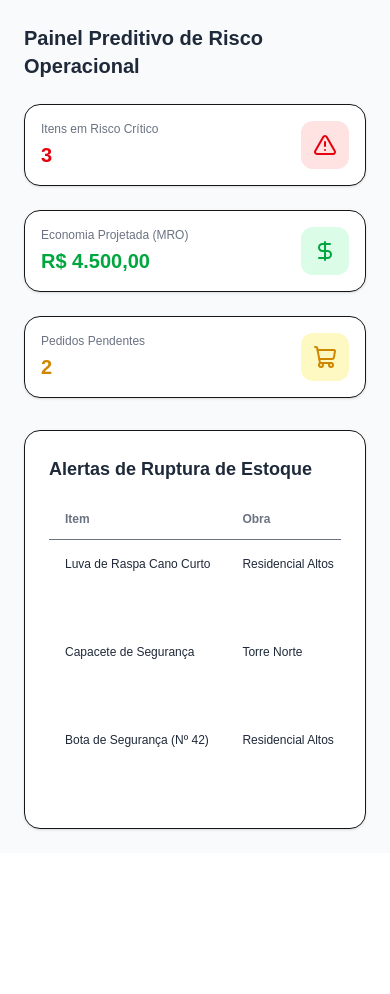
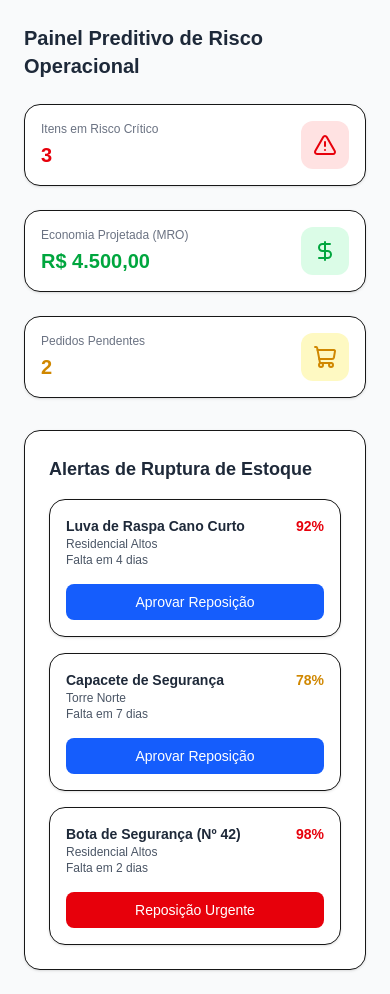
Before and after one commit to ggdonters/painel_preditivo, a Next.js app: page / in a window 390 px wide. Before the commit the page ends 853 px from the top, so only its background shows below. Built offline with nearby package versions, Linux system fonts and the light colour scheme.

Commit message:
feat: mobile-first alerts — cards on small screens, table on md+

```diff
--- a/app/page.tsx
+++ b/app/page.tsx
@@ -137,7 +137,35 @@ export default function Page() {
           Alertas de Ruptura de Estoque
         </h2>
 
-        <div className="overflow-x-auto">
+        {/* Mobile: lista de cards (mobile-first). Desktop (md+) mostra a tabela */}
+        <div className="md:hidden space-y-4">
+          {rows.map((r) => (
+            <div key={r.id} className="bg-white rounded-2xl shadow-sm border p-4 sm:p-5">
+              <div className="flex items-start justify-between">
+                <div className="pr-4">
+                  <p className="text-sm font-semibold text-gray-800">{r.item}</p>
+                  <p className="text-xs text-gray-600">{r.obra}</p>
+                  <p className="text-xs text-gray-600">{r.risco}</p>
+                </div>
+                <div className={`text-sm font-semibold ${r.prob >= 90 ? "text-red-600" : r.prob >= 75 ? "text-yellow-600" : "text-green-600"}`}>
+                  {r.prob}%
+                </div>
+              </div>
+              <div className="mt-4">
+                <button
+                  type="button"
+                  aria-label={r.actionLabel}
+                  className={`w-full px-4 py-2 rounded-lg text-sm transition ${r.danger ? "bg-red-600 text-white hover:bg-red-700" : "bg-blue-600 text-white hover:bg-blue-700"}`}
+                >
+                  {r.actionLabel}
+                </button>
+              </div>
+            </div>
+          ))}
+        </div>
+
+        {/* Desktop/tablet: mostrar tabela a partir de md */}
+        <div className="hidden md:block overflow-x-auto">
           <div className="min-w-[700px]">
             <table className="w-full text-xs sm:text-sm text-left border-collapse min-w-[700px]">
             <thead>
```
